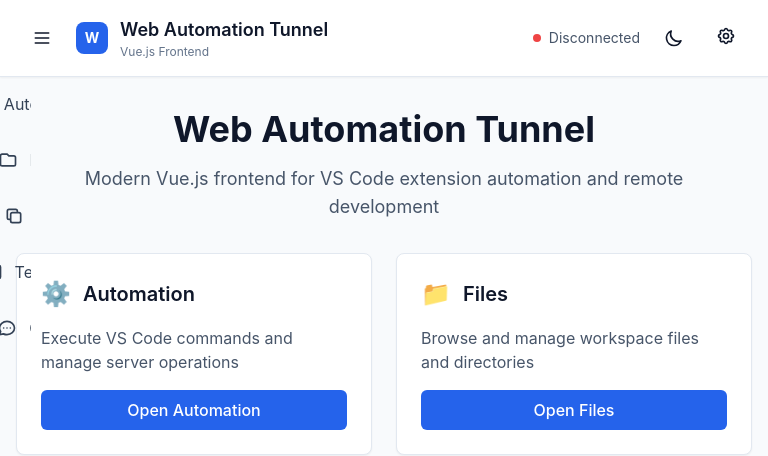
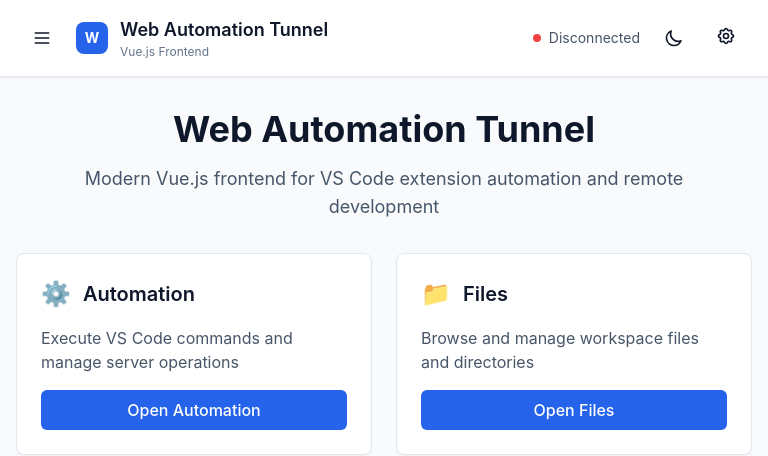
Before and after one commit to fikri2992/remote-coding-extension, a Vue app in the folder src/webview/vue-frontend/: page / in a window 768 px wide. Shown: the top 456 px of the page. Built offline with nearby package versions, Linux system fonts and the light colour scheme.

Commit message:
style(layout): update AppSidebar navigation padding and remove tablet styles
- Adjust navigation padding for smoother spacing on small screens
- Remove obsolete tablet-specific CSS rules for .nav-item alignment
- Simplify the sidebar layout styles by dropping redundant media queries

```diff
--- a/src/webview/vue-frontend/src/components/layout/AppSidebar.vue
+++ b/src/webview/vue-frontend/src/components/layout/AppSidebar.vue
@@ -21,7 +21,7 @@
       'md:w-64': !uiStore.sidebarCollapsed && !isMobile
     }"
   >
-    <nav class="p-3 sm:p-4 space-y-1 sm:space-y-2 overflow-y-auto h-full">
+    <nav class="sm:pt-4 space-y-1 sm:space-y-2 overflow-y-auto h-full">
       <!-- Navigation Items -->
       <router-link
         v-for="item in navigationItems"
@@ -173,10 +173,4 @@
   }
 }
 
-/* Tablet-specific styles */
-@media (min-width: 768px) and (max-width: 1023px) {
-  .nav-item {
-    @apply justify-center;
-  }
-}
 </style>
```
